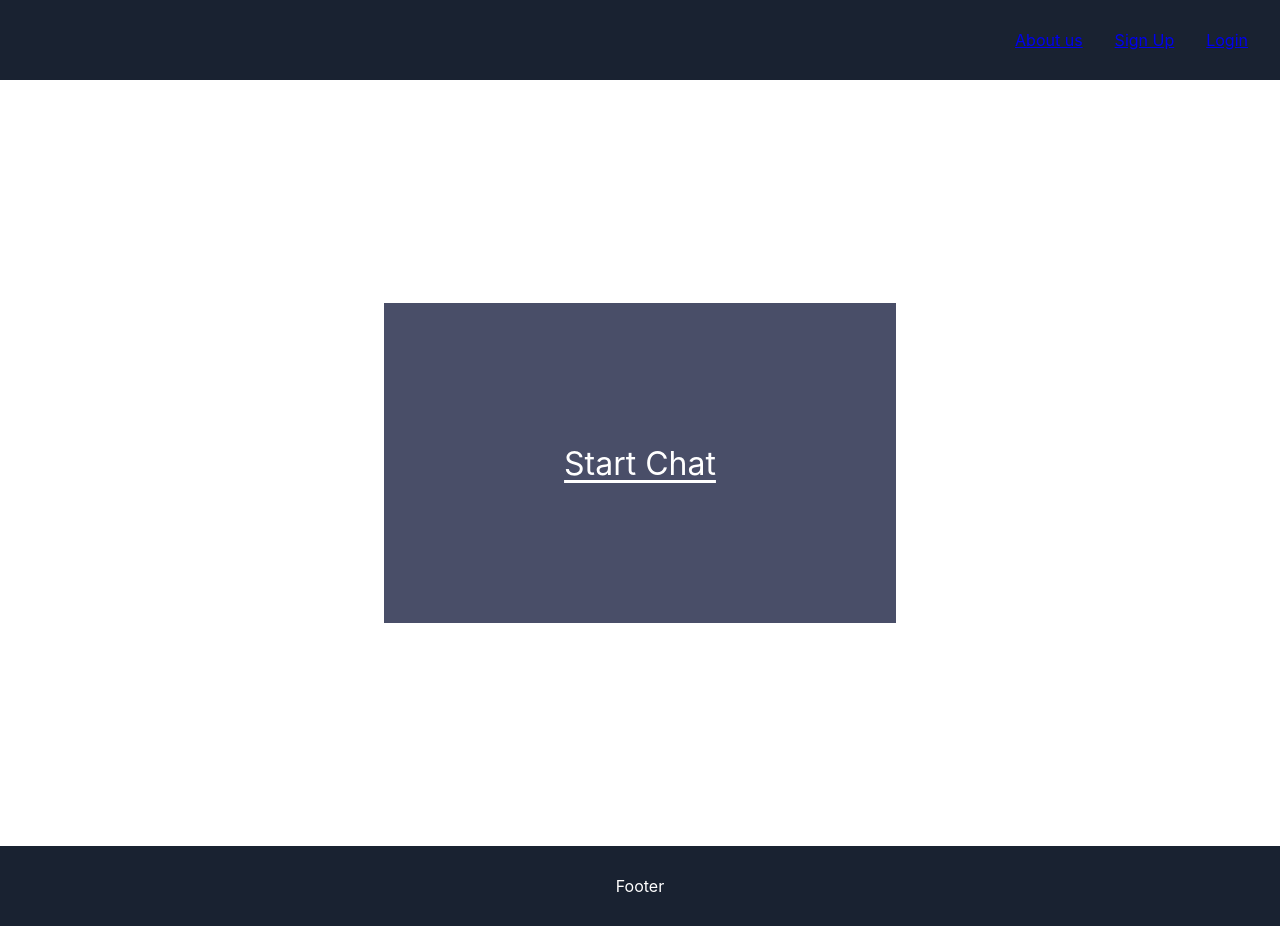
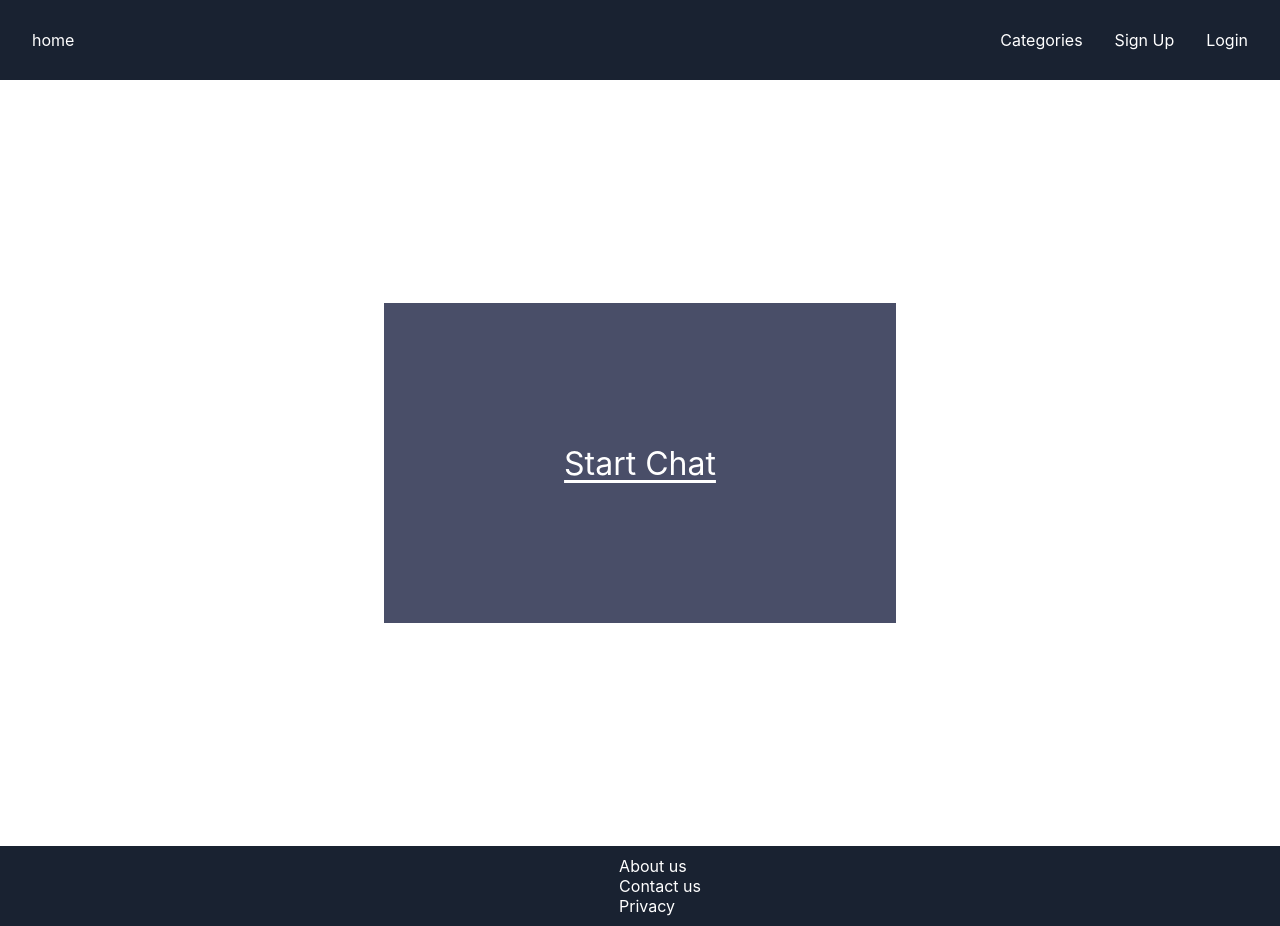
Before and after one commit to Reldin/lets-talk, a React (Create React App) app: page / in a window 1280 px wide. Built offline with nearby package versions, Linux system fonts and the light colour scheme.

Commit message:
Added home button to header and added links to footer

```diff
--- a/src/App.tsx
+++ b/src/App.tsx
@@ -7,7 +7,7 @@ import NotFoundPage from "./Pages/NotFoundPage";
 const App = () => {
   return (
     <div className="App">
-      <Header link1="About us" link2="Sign Up" link3="Login" />
+      <Header home="home" link1="Categories" link2="Sign Up" link3="Login" />
       <Routes>
         <Route path="/" element={<FrontPage />} />
         <Route path="/signup" />
--- a/src/Layout/Footer.module.css
+++ b/src/Layout/Footer.module.css
@@ -7,3 +7,12 @@
   background-color: #192231;
   color: white;
 }
+
+.linklist li {
+  list-style: none;
+}
+
+.main a {
+  text-decoration: none;
+  color: white;
+}
--- a/src/Layout/Footer.tsx
+++ b/src/Layout/Footer.tsx
@@ -1,7 +1,22 @@
+import { Link } from "react-router-dom";
 import styles from "./Footer.module.css";
 
 const Footer = (props: any) => {
-  return <footer className={styles.main}>Footer</footer>;
+  return (
+    <footer className={styles.main}>
+      <ul className={styles.linklist}>
+        <li>
+          <Link to="/about">About us</Link>
+        </li>
+        <li>
+          <Link to="/about">Contact us</Link>
+        </li>
+        <li>
+          <Link to="/about">Privacy</Link>
+        </li>
+      </ul>
+    </footer>
+  );
 };
 
 export default Footer;
--- a/src/Layout/Header.module.css
+++ b/src/Layout/Header.module.css
@@ -1,7 +1,8 @@
 .main {
   display: flex;
   flex-flow: row;
-  justify-content: flex-end;
+  /* justify-content: flex-end; */
+  justify-content: space-between;
   align-items: center;
   height: 5rem;
   background-color: #192231;
@@ -10,10 +11,30 @@
 
 .linkcontainer {
   display: flex;
+  margin-left: auto;
+  /* flex-direction: row;
   align-items: flex-end;
-  justify-content: flex-end;
+  justify-content: flex-end; */
 }
 
 .linkcontainer a {
   margin: 0 2rem 0 0;
 }
+
+.main a {
+  text-decoration: none;
+  color: white;
+}
+
+.home {
+  display: flex;
+  flex-direction: row;
+  justify-content: space-between;
+  align-items: center;
+  flex-wrap: wrap;
+  margin-left: auto;
+}
+
+.icon {
+  margin: 0 0 0 2rem;
+}
--- a/src/Layout/Header.tsx
+++ b/src/Layout/Header.tsx
@@ -5,16 +5,22 @@ interface HeaderProps {
   link1: string;
   link2: string;
   link3: string;
+  home: string;
 }
 
 const Header = (props: HeaderProps) => {
   return (
     <header className={styles.main}>
-      <nav className={styles.linkcontainer}>
-        <Link to={props.link1}>{props.link1}</Link>
-        <Link to={props.link2}>{props.link2}</Link>
-        <Link to={props.link3}>{props.link3}</Link>
-      </nav>
+      <div className={styles.icon}>
+        <Link to="/">{props.home}</Link>
+      </div>
+      <div className={styles.home}>
+        <nav className={styles.linkcontainer}>
+          <Link to={props.link1}>{props.link1}</Link>
+          <Link to={props.link2}>{props.link2}</Link>
+          <Link to={props.link3}>{props.link3}</Link>
+        </nav>
+      </div>
     </header>
   );
 };
```
